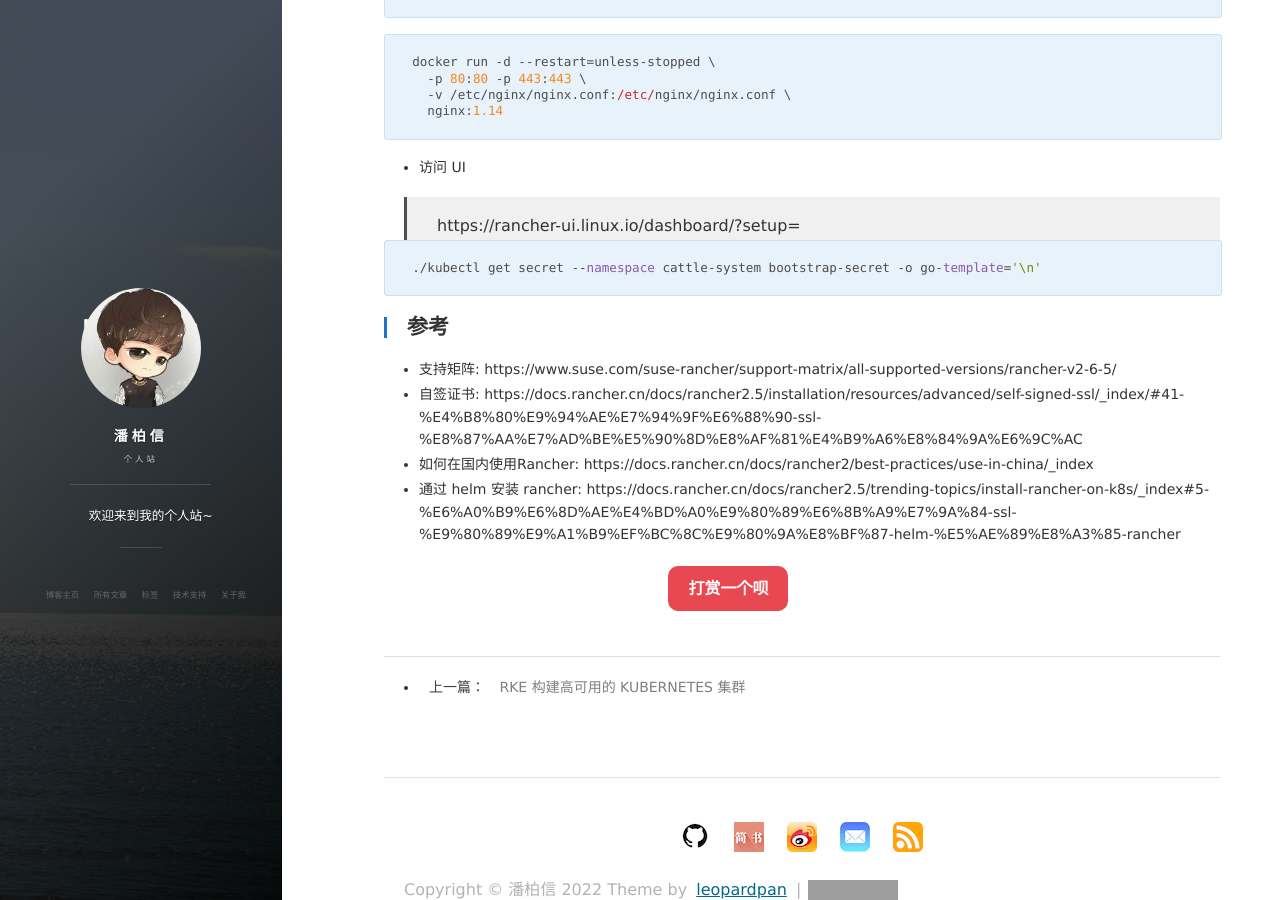
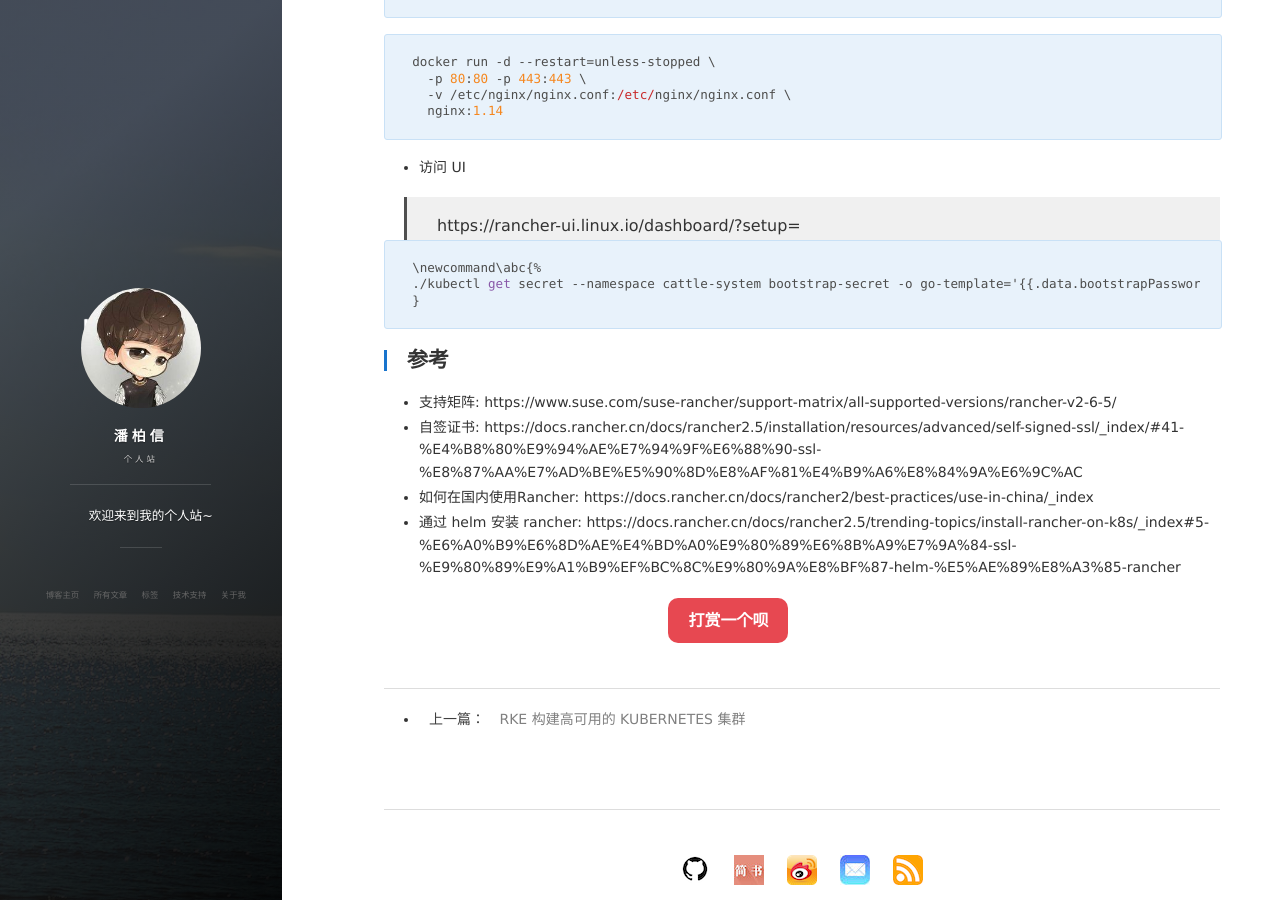
Before and after one commit to dengyoufbak/dengyouf.github.io, a Jekyll site: the page built from _posts/2022-05-28-Install-Rancher-with-Helm-v3.md, in a window 1280 px wide and 900 px high, scrolled down 4725 px. Built offline with Jekyll 4.4.1, drawn with Linux system fonts in a browser that asks for light colours; nearby versions of some CDN libraries; comment, search, counter and statistics services are not loaded; grey boxes are pictures that could not be loaded.

Commit message:
raw dot.

````diff
--- a/_posts/2022-05-28-Install-Rancher-with-Helm-v3.md
+++ b/_posts/2022-05-28-Install-Rancher-with-Helm-v3.md
@@ -278,8 +278,10 @@
 
 > https://rancher-ui.linux.io/dashboard/?setup=
 
-```
+```latex
+{% raw %}\newcommand\abc{%
 ./kubectl get secret --namespace cattle-system bootstrap-secret -o go-template='{{.data.bootstrapPassword|base64decode}}{{"\n"}}'
+}{% endraw %}
 ```
 
 ## 参考
````
